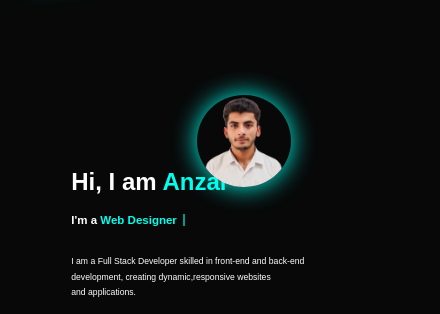
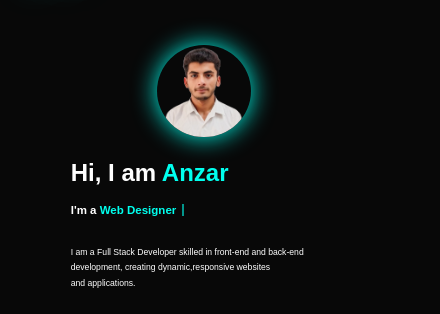
Before and after one commit to Anzar135/Portfolio, a plain HTML site: page index.html in a window 390 px wide. Shown: the part 88-402 px from the top of the page, 440 px wide, since content can reach past the window. Drawn offline with nearby package versions, Linux system fonts and the light colour scheme.

Commit message:
Update style.css

```diff
--- a/style.css
+++ b/style.css
@@ -974,7 +974,7 @@ span{
 
   .home-content {
       max-width: 100%; /* Allow full width for smaller screens */
-      padding: 1rem; /* Adjust padding */
+      padding: 0rem; /* Adjust padding */
   }
 
   .home-content h1 {
@@ -1009,8 +1009,8 @@ span{
     margin-top: 100px;
 
     .home-img{
-        margin-top: 40px;
-        margin-right: -50px;
+        margin-top: -10px;
+        margin-right: -10px;
     }
 
   }
```
